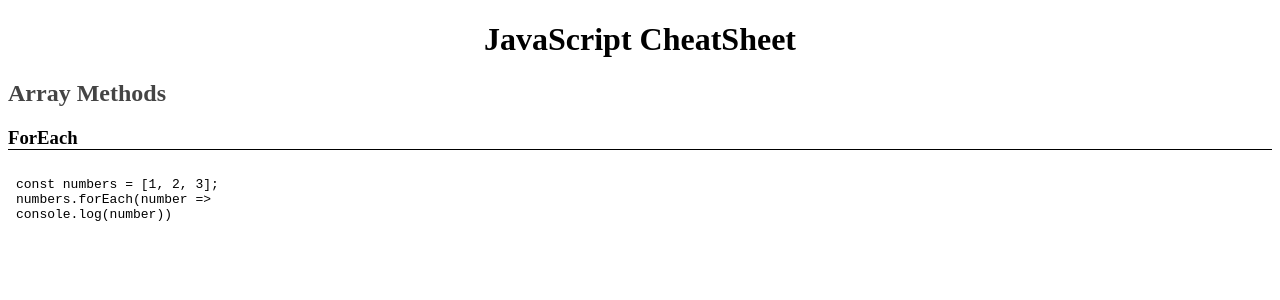
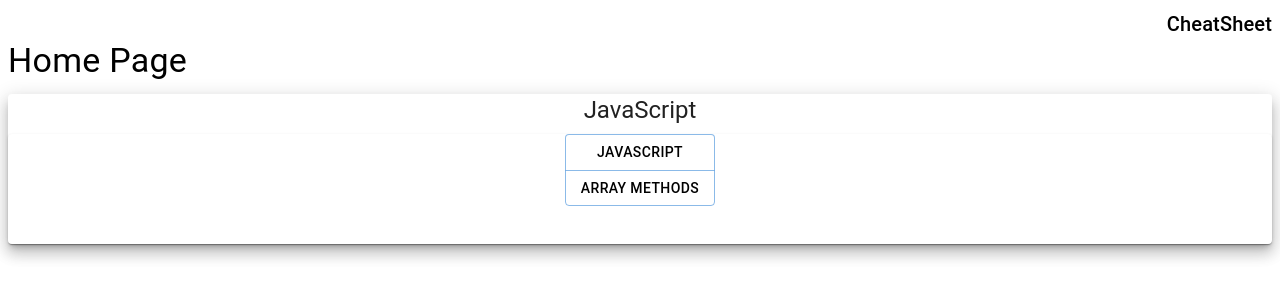
Before and after one commit to Salvador318Alvarez/CheatSheet, a React (Vite) app: page / in a window 1280 px wide. Shown: the top 300 px of the page. Built offline with nearby package versions, Linux system fonts and the light colour scheme.

Commit message:
added routing

```diff
--- a/package.json
+++ b/package.json
@@ -9,8 +9,12 @@
     "preview": "vite preview"
   },
   "dependencies": {
+    "@emotion/react": "^11.10.5",
+    "@emotion/styled": "^11.10.5",
+    "@mui/material": "^5.11.2",
     "react": "^18.2.0",
-    "react-dom": "^18.2.0"
+    "react-dom": "^18.2.0",
+    "react-router-dom": "^6.6.1"
   },
   "devDependencies": {
     "@types/react": "^18.0.26",
--- a/src/App.tsx
+++ b/src/App.tsx
@@ -1,10 +1,23 @@
+import { Typography } from "@mui/material"
+import { BrowserRouter, Route, Routes } from "react-router-dom"
+import Home from "./Home"
 import ArrayMethods from "./JavaScript/ArrayMethods"
+import JavaScript from "./JavaScript/JavaScript"
 
 function App() {
   return (
     <>
-    <h1>JavaScript CheatSheet</h1>
-     <ArrayMethods />
+    <Typography variant="h6" component="h1" align="right">CheatSheet</Typography>
+
+    <BrowserRouter>
+      <Routes>
+        <Route path='/' element={<Home />} />
+        <Route path='/JavaScript' element={<JavaScript />} />
+        <Route path='/ArrayMethods' element={<ArrayMethods />} />
+      </Routes>
+
+    </BrowserRouter>
+
     </>
   )
 }
--- /dev/null
+++ b/src/Home.tsx
@@ -0,0 +1,26 @@
+import { Button, ButtonGroup, Card, Paper, Typography } from "@mui/material";
+import { Link } from "react-router-dom";
+
+const Home = () => {
+    return (
+        <>
+            <Typography variant='h4' align='left'gutterBottom>Home Page</Typography>
+
+            <Paper elevation={10} sx={{textAlign:'center'}} >
+                <Typography variant='h5' gutterBottom> JavaScript</Typography>
+                <Card sx={{paddingBottom:'3%'}}>
+                    <ButtonGroup orientation='vertical'>
+                        <Button>
+                            <Link to='/JavaScript'>JavaScript</Link>
+                        </Button>
+                        <Button>
+                            <Link to='/ArrayMethods'>Array Methods</Link>
+                        </Button>
+                    </ButtonGroup>
+                </Card>
+            </Paper>
+        </>
+     );
+}
+
+export default Home;
--- a/src/JavaScript/ArrayMethods.tsx
+++ b/src/JavaScript/ArrayMethods.tsx
@@ -1,3 +1,6 @@
+import { Box, Paper } from "@mui/material";
+import Typography from "@mui/material/Typography";
+
 const ArrayMethods = () => {
     const numbers = [1, 2, 3];
     numbers.forEach(number =>
@@ -5,14 +8,17 @@ const ArrayMethods = () => {
 
     return (
     <>
-    <h2>Array Methods</h2>
-    <h3>ForEach</h3>
+    <Typography variant="h5" component="h2" gutterBottom>Array Methods</Typography>
+     <Box>
+        <Paper elevation={7}>
+            <Typography variant="h6" component="h3">ForEach</Typography>
             <div className='code'>
                 <code>{'const numbers = [1, 2, 3];'}</code>
                 <code>{'numbers.forEach(number =>'}</code>
                 <code>{'console.log(number))'}    </code>
             </div>
-
+        </Paper>
+     </Box>
         </>
     );
 }
--- /dev/null
+++ b/src/JavaScript/JavaScript.tsx
@@ -0,0 +1,8 @@
+const JavaScript = () => {
+    return (
+    <>
+    <h1>JavaScript</h1>
+    </> );
+}
+
+export default JavaScript;
--- a/src/index.css
+++ b/src/index.css
@@ -2,6 +2,13 @@ code {
   display: block;
 }
 
+a {
+  text-decoration: none;
+  color: black;
+}
+a:hover{
+  color: blue;
+}
 h1{
   text-align: center;
 }
```
Also changed, not shown: src/React/ReactRouterDom.tsx (added, +9 -0 lines), 1 other file (tests, documents, lock files or other folders). Lines whose indentation alone changed are shown as unchanged.
